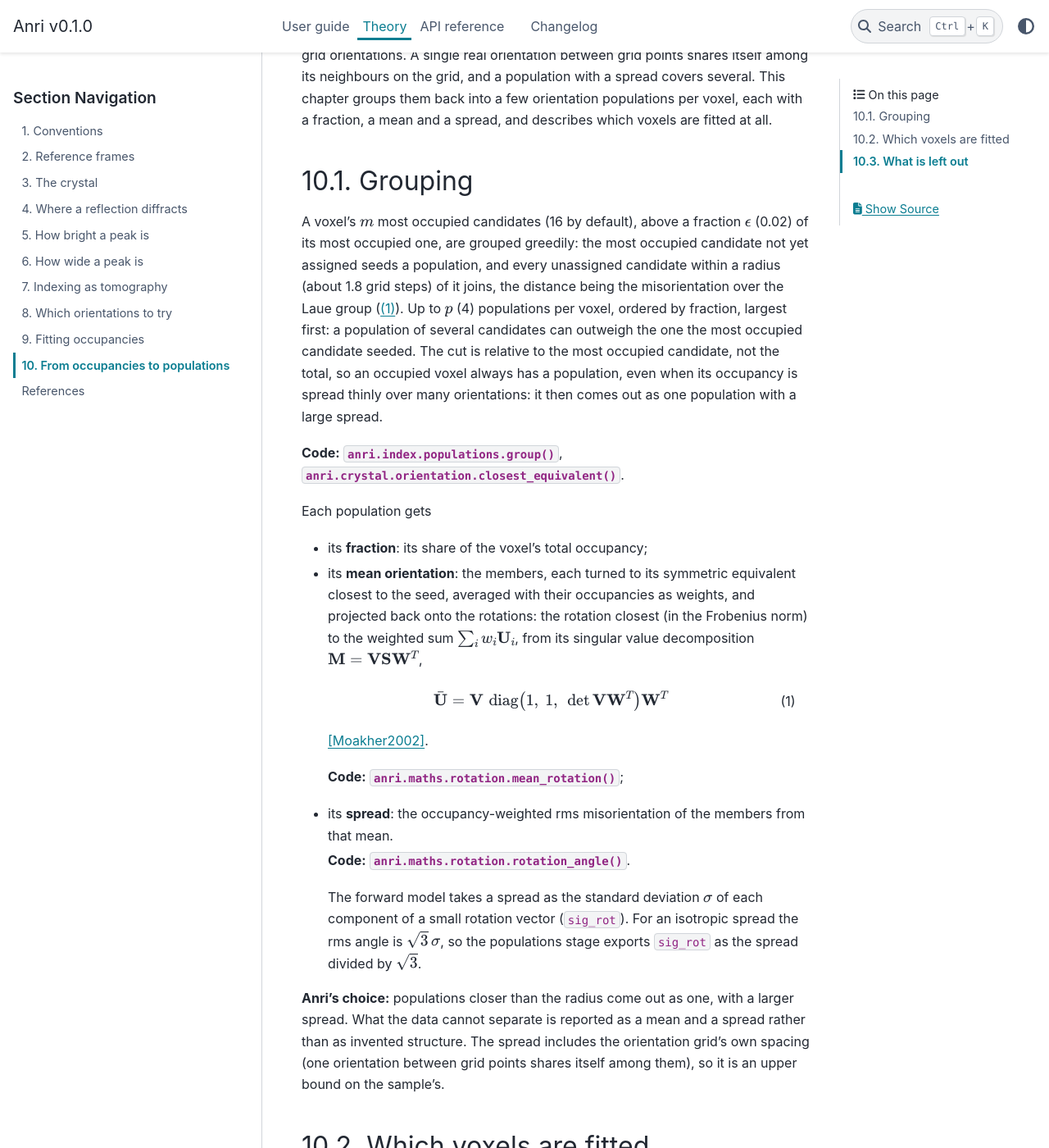
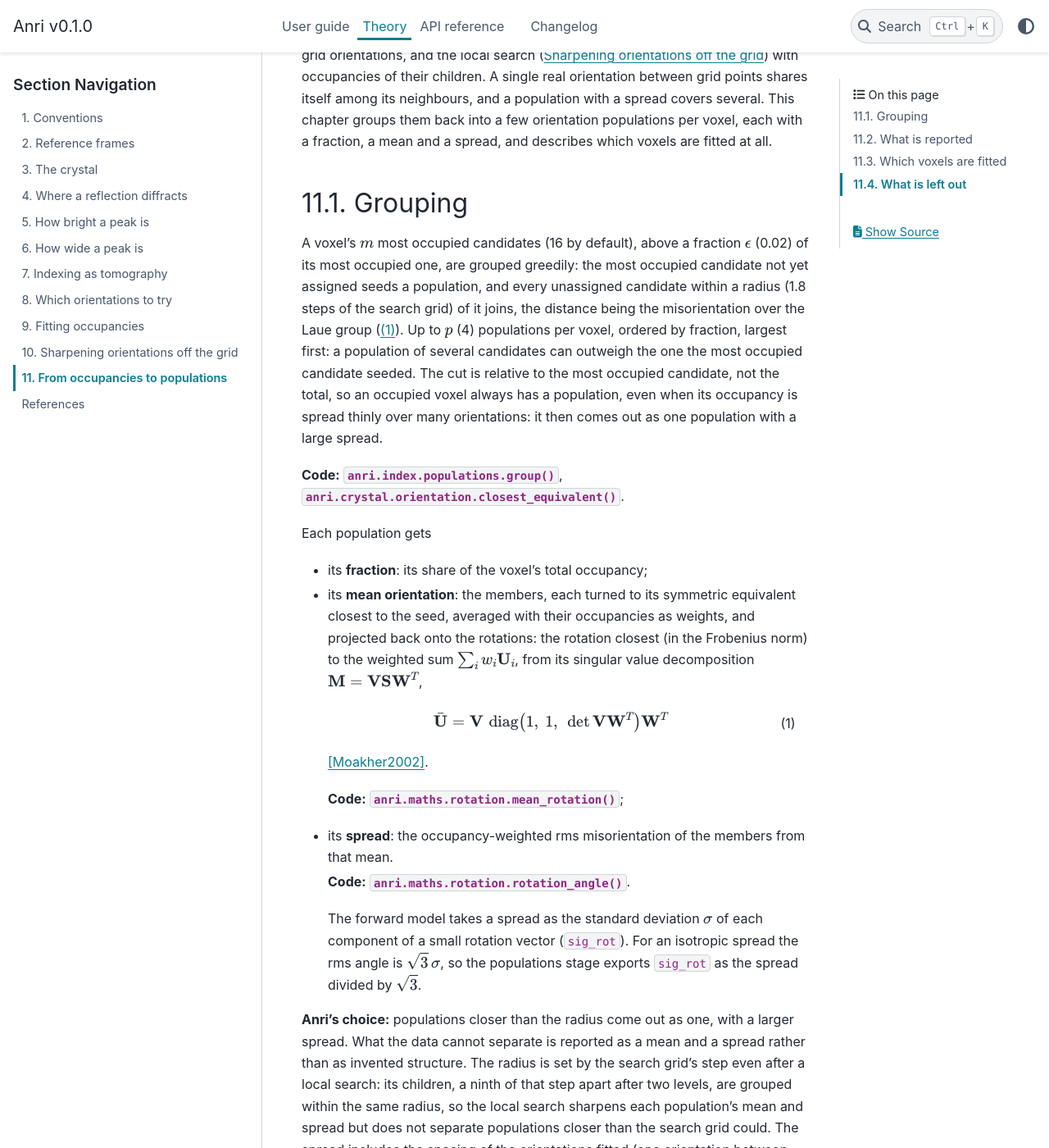
Before and after one commit to jadball/anri, a Sphinx documentation site: the page built from docs/source/theory/populations.rst, in a window 1280 px wide and 1400 px high, scrolled down 228 px. Shown: the whole window at 82% size. Built offline with Sphinx 7.4.7 and the PyData theme 0.15.4, drawn with Linux system fonts in a browser that asks for light colours; pages that are not in the unit, such as notebooks, are missing from menus; some of the changed text lies outside the part shown.

Commit message:
Theory: absorption in the renderer, the local search, what populations report
- intensity: the renderer models absorption along each path (add_absorption, the
  sample from the map or a given mu map); it was described as a per-frame factor only.
- A new page on the local search (anri.index.local), between the occupancy fit and
  populations.
- populations: the grouping radius is 1.8 steps of the search grid even after a local
  search; occupied and min_frac choose what is reported.
- indexing: grid_pad and gridstep.

Co-Authored-By: Claude Opus 5.5 <noreply@anthropic.com>
Claude-Session: https://claude.ai/code/session_01268PUWkJiGkRndCU6CQKjB

```diff
--- a/docs/source/theory/index.rst
+++ b/docs/source/theory/index.rst
@@ -35,7 +35,8 @@ Indexer
 7. :doc:`indexing`: the data as a linear tomography of orientation occupancies, and the histogram it is fitted to.
 8. :doc:`search`: which orientations to try: grids over the fundamental zone, and completeness.
 9. :doc:`likelihood`: fitting occupancies: Poisson likelihood, MLEM, SQUAREM, censoring and the likelihood ratio.
-10. :doc:`populations`: from occupancies to orientation populations per voxel, and the sample mask.
+10. :doc:`localsearch`: sharpening each voxel's orientations off the search grid.
+11. :doc:`populations`: from occupancies to orientation populations per voxel, and the sample mask.
 
 :doc:`references` lists every work cited.
 
--- a/docs/source/theory/indexing.rst
+++ b/docs/source/theory/indexing.rst
@@ -5,7 +5,7 @@ Indexing as tomography
 
 The indexer finds, from the data alone, which orientations each voxel of a scanning 3DXRD map holds and how much of
 each. This chapter sets up the model it fits; :doc:`search` chooses the orientations it may use, :doc:`likelihood`
-fits it, and :doc:`populations` reads the result.
+fits it, :doc:`localsearch` sharpens the orientations off the grid, and :doc:`populations` reads the result.
 
 What a voxel is
 ---------------
@@ -110,7 +110,9 @@ The voxel grid
 
 The voxels are an :math:`N \times N` grid of the dty step, centred on the rotation axis and sized from :math:`y_0` and
 the scanned range, as ImageD11 pads its reconstructions. The histogram stage fixes it, so a :math:`y_0` chosen later
-moves no voxel.
+moves no voxel. It can be widened on every side (``grid_pad``) for a sample reaching past the scanned range, whose outer
+part would otherwise pile its intensity onto the grid's edge. With ``gridstep`` :math:`G`, the dty rows are summed in
+groups of :math:`G` and the voxels are :math:`G` dty steps wide.
 
 **Code:** :func:`anri.geom.scan.recon_positions`, :func:`anri.index.stages.voxel_grid`.
 
--- a/docs/source/theory/populations.rst
+++ b/docs/source/theory/populations.rst
@@ -3,9 +3,9 @@
 From occupancies to populations
 ===============================
 
-The voxel fit (:doc:`likelihood`) leaves each voxel with occupancies of up to :math:`K` grid orientations. A single real
-orientation between grid points shares itself among its neighbours on the grid, and a population with a spread
-covers several. This chapter groups them back into a few orientation populations per voxel, each with a fraction, a
+The voxel fit (:doc:`likelihood`) leaves each voxel with occupancies of up to :math:`K` grid orientations, and the local
+search (:doc:`localsearch`) with occupancies of their children. A single real orientation between grid points shares
+itself among its neighbours, and a population with a spread covers several. This chapter groups them back into a few orientation populations per voxel, each with a fraction, a
 mean and a spread, and describes which voxels are fitted at all.
 
 Grouping
@@ -13,7 +13,7 @@ Grouping
 
 A voxel's :math:`m` most occupied candidates (16 by default), above a fraction :math:`\epsilon` (0.02) of its most
 occupied one, are grouped greedily: the most occupied candidate not yet assigned seeds a population, and every
-unassigned candidate within a radius (about 1.8 grid steps) of it joins, the distance being the misorientation over the
+unassigned candidate within a radius (1.8 steps of the search grid) of it joins, the distance being the misorientation over the
 Laue group (:eq:`cry-laue`). Up to :math:`p` (4) populations per voxel, ordered by fraction, largest first: a population
 of several candidates can outweigh the one the most occupied candidate seeded. The cut is relative to the most occupied
 candidate, not the total, so an occupied voxel always has a population, even when its occupancy is spread thinly over
@@ -46,9 +46,23 @@ Each population gets
   stage exports ``sig_rot`` as the spread divided by :math:`\sqrt{3}`.
 
 **Anri's choice:** populations closer than the radius come out as one, with a larger spread. What the data cannot
-separate is reported as a mean and a spread rather than as invented structure. The spread includes the orientation
-grid's own spacing (one orientation between grid points shares itself among them), so it is an upper bound on the
-sample's.
+separate is reported as a mean and a spread rather than as invented structure. The radius is set by the search grid's
+step even after a local search: its children, a ninth of that step apart after two levels, are grouped within the same
+radius, so the local search sharpens each population's mean and spread but does not separate populations closer than
+the search grid could. The spread includes the spacing of the orientations fitted (one orientation between them shares
+itself among its neighbours), so it is an upper bound on the sample's: the search grid's spacing, or the local search's
+finer one.
+
+What is reported
+----------------
+
+A voxel counts as **occupied** when its total occupancy is above ``occupied`` (0.2) times the 99th percentile of the
+total occupancy in the mask (below). In occupied voxels, the populations holding at least ``min_frac`` (0.1) of the
+voxel's occupancy are reported, the largest always. These choose what goes into the map entries and the TensorMap; the
+raw occupancies are kept in the stage file whatever they are.
+
+**Code:** :func:`anri.index.stages.select_populations`, :func:`anri.index.stages.select_occupied`,
+:func:`anri.index.stages.stage_populations`.
 
 Which voxels are fitted
 -----------------------
--- a/docs/source/theory/search.rst
+++ b/docs/source/theory/search.rst
@@ -107,5 +107,5 @@ What is left out
 ----------------
 
 - **Orientations off the grid** are represented by their neighbours on it: a single orientation between grid points
-  shares its occupancy among them. :doc:`populations` merges them back.
+  shares its occupancy among them. :doc:`localsearch` refines them, and :doc:`populations` merges them back.
 - **Strain** in the search: predictions use the reference lattice.
```
Also changed, not shown: other parts of docs/source/theory/index.rst (+1 -0 lines), docs/source/theory/intensity.rst (+19 -3 lines), docs/source/theory/localsearch.rst (added, +56 -0 lines).
